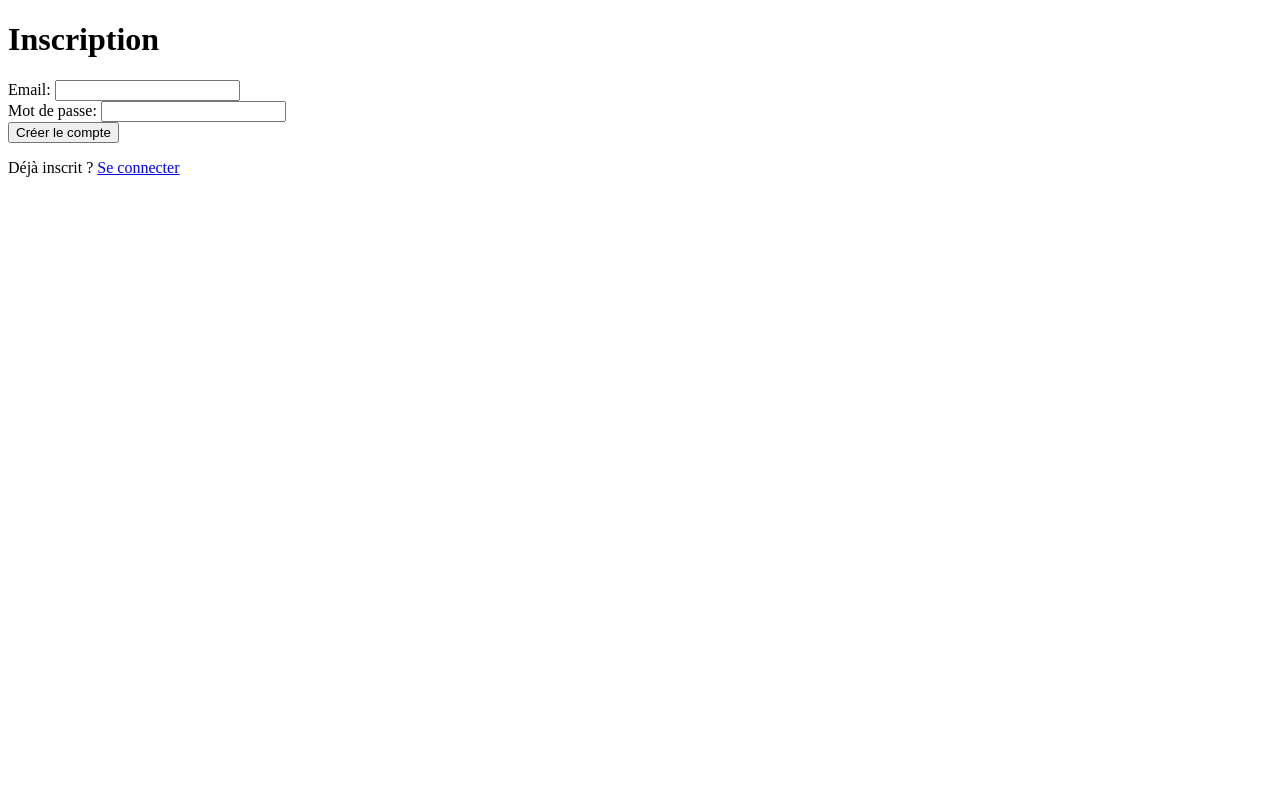
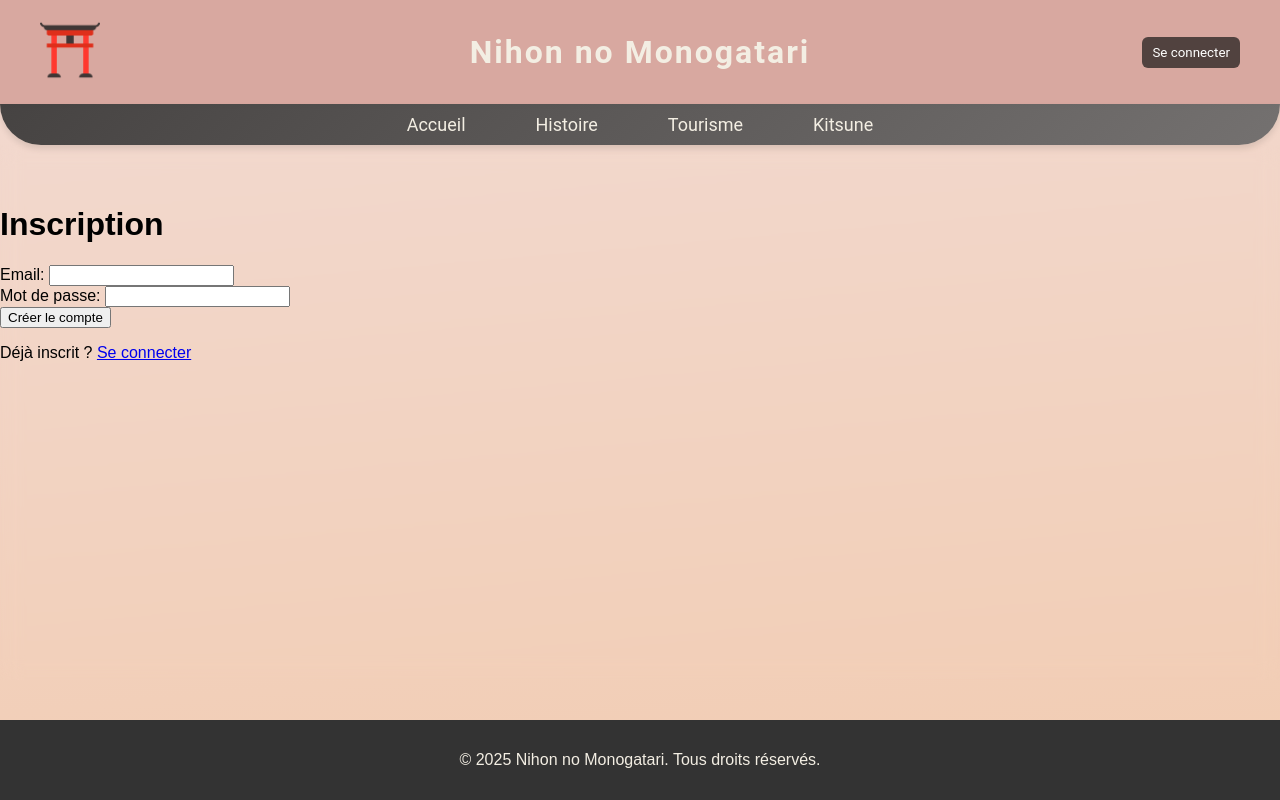
Before and after one commit to DesryLoic/Projet_Web_S2, a plain HTML site: page public/account/register.html in a window 1280 px wide. Drawn offline with Linux system fonts and the light colour scheme.

Commit message:
ajout footer + modifs css

```diff
--- a/public/account/register.html
+++ b/public/account/register.html
@@ -2,9 +2,37 @@
 <html lang="fr">
 <head>
     <meta charset="UTF-8">
+    <meta name="viewport" content="width=device-width, initial-scale=1.0">
+    <meta name="keywords" content="japon, voyage, tourisme, histoire, kitsune">      <!-- Mots-clés référencement-->
+    <meta name="author" content="lucas">
+    <meta name="description" content="Page d'inscription">
+    <link rel="icon" type="image/x-icon" href="../Code/img/torii.png">
+    <link rel="stylesheet" href="../Code/css/css_site.css">
+    <link rel="stylesheet" href="register.css">
     <title>Inscription</title>
 </head>
+    <header>
+        <div class="logo-container">
+            <img src="../Code/img/torii.png" alt="Logo de Nihon no Monogatari" class="logo">
+        </div>
+        <button class="menu-btn" aria-label="Ouvrir le menu">&#9776;</button>
+        <div class="site-name">
+            <h1>Nihon no Monogatari</h1>
+        </div>
+        <div class="login-container">
+            <button onclick="location.href='../account/account_passed.html'" class="login-btn">Se connecter</button>
+        </div>
+    </header>
     <body>
+        <nav class="navbar">
+            <ul>
+                <li><a href="../Code/accueil.html">Accueil</a></li>
+                <li><a href="../Code/html/frise.html">Histoire</a></li>
+                <li><a href="../Code/html/tourisme.html">Tourisme</a></li>
+                <li><a href="../Code/html/fox.html">Kitsune</a></li>
+            </ul>
+        </nav>
+        <main>
             <h1>Inscription</h1>
             <form id="register-form" action="/register" method="POST"> <!-- Updated action -->
                 <label for="email">Email:</label>
@@ -35,5 +63,9 @@
                     }
                 });
             </script>
+        </main>
+        <footer>
+            <p>&copy; 2025 Nihon no Monogatari. Tous droits réservés.</p>
+        </footer>
     </body>
 </html>
```
Also changed, not shown: public/Code/accueil.html (+0 -1 lines), public/account/login.html (+4 -2 lines). Lines whose indentation alone changed are shown as unchanged.
